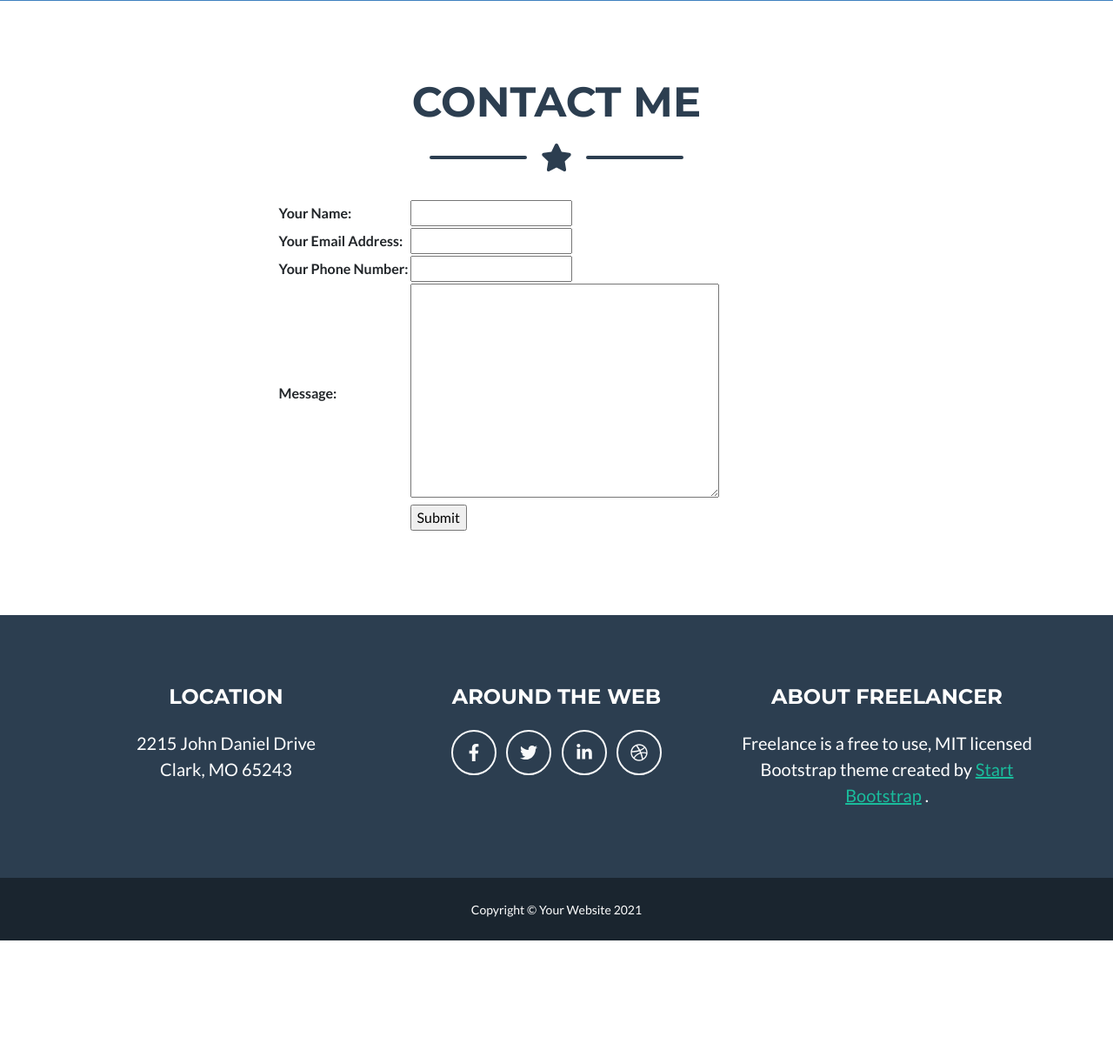
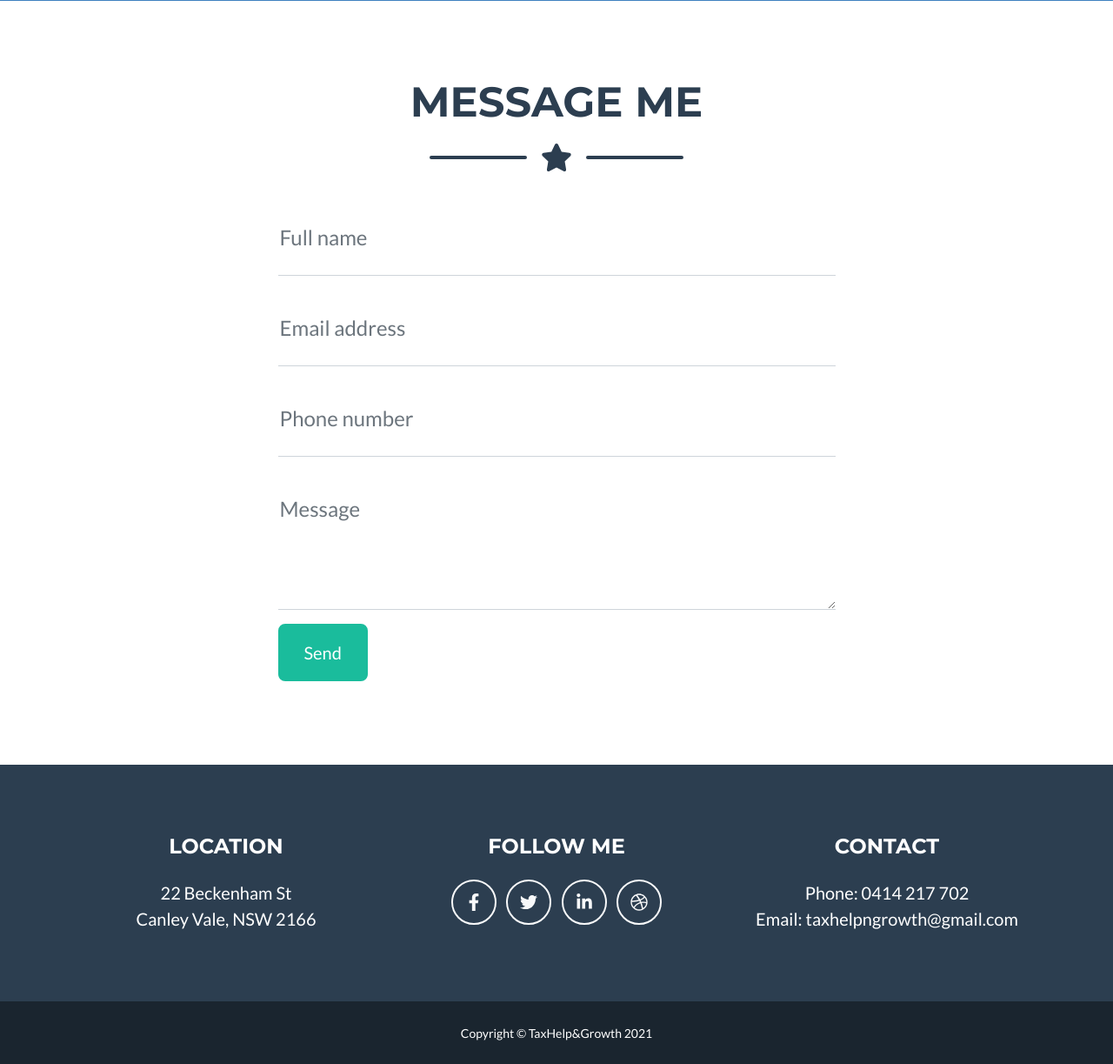
Before and after one commit to AlexHuk85/tu_web, a Django app: page / in a window 1280 px wide; the page is wider, and only the part inside the window is pictured. Shown: the part 2017-3240 px from the top of that part at 87% size. Before the commit the page ends 3098 px from the top of that part, so only its background shows below. Run offline with Django 3.2, Linux system fonts and the light colour scheme; some libraries are stand-ins or nearby versions.

Commit message:
Message section Complete with validation

```diff
--- a/main/templates/main/index.html
+++ b/main/templates/main/index.html
@@ -1,11 +1,11 @@
 <!DOCTYPE html>
 <html lang="en">
     <head>
-        <meta charset="utf-8" />
+        <meta charset="UTF-8" />
         <meta name="viewport" content="width=device-width, initial-scale=1, shrink-to-fit=no" />
         <meta name="description" content="" />
         <meta name="author" content="" />
-        <title>Tu Tax Agent Website</title>
+        <title>TaxHelp&Growth</title>
         <!-- Favicon-->
         <link rel="icon" type="/assets/image/x-icon" href="../../static/favicon2.ico" />
         <!-- Font Awesome icons (free version)-->
@@ -20,7 +20,7 @@
         <!-- Navigation-->
         <nav class="navbar navbar-expand-lg bg-secondary text-uppercase fixed-top" id="mainNav">
             <div class="container">
-                <a class="navbar-brand" href="#page-top"><img class="img-logo" src="../../static/img/portfolio/tulogo.png" alt="TU Logo" />Tu Tax Agent</a>
+                <a class="navbar-brand" href="#page-top">Tax Help & Growth</a>
                 <button class="navbar-toggler text-uppercase font-weight-bold bg-primary text-white rounded" type="button" data-bs-toggle="collapse" data-bs-target="#navbarResponsive" aria-controls="navbarResponsive" aria-expanded="false" aria-label="Toggle navigation">
                     Menu
                     <i class="fas fa-bars"></i>
@@ -29,7 +29,7 @@
                     <ul class="navbar-nav ms-auto">
                         <li class="nav-item mx-0 mx-lg-1"><a class="nav-link py-3 px-0 px-lg-3 rounded" href="#portfolio">Service</a></li>
                         <li class="nav-item mx-0 mx-lg-1"><a class="nav-link py-3 px-0 px-lg-3 rounded" href="#about">About</a></li>
-                        <li class="nav-item mx-0 mx-lg-1"><a class="nav-link py-3 px-0 px-lg-3 rounded" href="#contact">Contact</a></li>
+                        <li class="nav-item mx-0 mx-lg-1"><a class="nav-link py-3 px-0 px-lg-3 rounded" href="#contact">Message</a></li>
                     </ul>
                 </div>
             </div>
@@ -153,7 +153,7 @@
         <section class="page-section" id="contact">
             <div class="container">
                 <!-- Contact Section Heading-->
-                <h2 class="page-section-heading text-center text-uppercase text-secondary mb-0">Contact Me</h2>
+                <h2 class="page-section-heading text-center text-uppercase text-secondary mb-0">Message Me</h2>
                 <!-- Icon Divider-->
                 <div class="divider-custom">
                     <div class="divider-custom-line"></div>
@@ -170,26 +170,45 @@
                         <!-- To make this form functional, sign up at-->
                         <!-- https://startbootstrap.com/solution/contact-forms-->
                         <!-- to get an API token!-->
-                        <form id="contactForm" action="" method="post" novalidate>
+
                             <!-- Name input-->
                             {% if submitted %}
                                 <p class="success">
-                                Your message was submitted successfully. Thank you.
+                                    <h2 class="text-center text-uppercase text-secondary mb-0">Your message was submitted successfully. Thank you.</h2>
                                 </p>
 
                             {% else %}
-                                <form action="" method="post" novalidate>
-                                <table>
-                                    {{ form.as_table }}
-                                    <tr>
-                                        <td>&nbsp;</td>
-                                        <td><input type="submit" value="Submit"></td>
-                                    </tr>
-                                </table>
+                                <form action="" method="post" id="contactForm">
+                                    <div class="form-floating mb-3">
+                                        <input class="form-control" name='yourname' id="name" type="text" placeholder="Enter your name..." required />
+                                        <label for="name">Full name</label>
+                                        <div class="invalid-feedback" data-sb-feedback="name:required">A name is required.</div>
+                                    </div>
+                                    <!-- Email address input-->
+                                    <div class="form-floating mb-3">
+                                        <input class="form-control" id="email" name='email' type="email" placeholder="name@example.com" required />
+                                        <label for="email">Email address</label>
+                                        <div class="invalid-feedback" data-sb-feedback="email:required">An email is required.</div>
+                                        <div class="invalid-feedback" data-sb-feedback="email:email">Email is not valid.</div>
+                                    </div>
+                                    <!-- Phone number input-->
+                                    <div class="form-floating mb-3">
+                                        <input class="form-control" id="phone_number" name='phone_number'type="tel" placeholder="(123) 456-7890" required />
+                                        <label for="phone">Phone number</label>
+                                        <div class="invalid-feedback" data-sb-feedback="phone:required">A phone number is required.</div>
+                                    </div>
+                                    <!-- Message input-->
+                                    <div class="form-floating mb-3">
+                                        <textarea class="form-control" id="message" type="text" name='message'placeholder="Enter your message here..." style="height: 10rem" required></textarea>
+                                        <label for="message">Message</label>
+                                        <div class="invalid-feedback" data-sb-feedback="message:required">A message is required.</div>
+                                    </div>
+                                    <div class="d-none" id="submitErrorMessage"><div class="text-center text-danger mb-3">Error sending message!</div></div>
+                                    <button class="btn btn-primary btn-xl" id="submitButton" type="submit">Send</button>
                                 {% csrf_token %}
                                 </form>
                             {% endif %}
-                        </form>
+
                     </div>
                 </div>
             </div>
@@ -202,14 +221,14 @@
                     <div class="col-lg-4 mb-5 mb-lg-0">
                         <h4 class="text-uppercase mb-4">Location</h4>
                         <p class="lead mb-0">
-                            2215 John Daniel Drive
+                            22 Beckenham St
                             <br />
-                            Clark, MO 65243
+                            Canley Vale, NSW 2166
                         </p>
                     </div>
                     <!-- Footer Social Icons-->
                     <div class="col-lg-4 mb-5 mb-lg-0">
-                        <h4 class="text-uppercase mb-4">Around the Web</h4>
+                        <h4 class="text-uppercase mb-4">Follow Me</h4>
                         <a class="btn btn-outline-light btn-social mx-1" href="#!"><i class="fab fa-fw fa-facebook-f"></i></a>
                         <a class="btn btn-outline-light btn-social mx-1" href="#!"><i class="fab fa-fw fa-twitter"></i></a>
                         <a class="btn btn-outline-light btn-social mx-1" href="#!"><i class="fab fa-fw fa-linkedin-in"></i></a>
@@ -217,11 +236,11 @@
                     </div>
                     <!-- Footer About Text-->
                     <div class="col-lg-4">
-                        <h4 class="text-uppercase mb-4">About Freelancer</h4>
+                        <h4 class="text-uppercase mb-4">Contact</h4>
                         <p class="lead mb-0">
-                            Freelance is a free to use, MIT licensed Bootstrap theme created by
-                            <a href="http://startbootstrap.com">Start Bootstrap</a>
-                            .
+                            Phone: 0414 217 702
+                            <br>
+                            Email: taxhelpngrowth@gmail.com
                         </p>
                     </div>
                 </div>
@@ -229,7 +248,7 @@
         </footer>
         <!-- Copyright Section-->
         <div class="copyright py-4 text-center text-white">
-            <div class="container"><small>Copyright &copy; Your Website 2021</small></div>
+            <div class="container"><small>Copyright &copy; TaxHelp&Growth 2021</small></div>
         </div>
         <!-- Portfolio Modals-->
         <!-- Portfolio Modal 1-->
--- a/main/views.py
+++ b/main/views.py
@@ -32,6 +32,7 @@ def index(request):
             )
             return HttpResponseRedirect('/?submitted=True')
 
+
     else:
         form = ContactForm()
         if 'submitted' in request.GET:
```
Also changed, not shown: main/static/styles.css.
